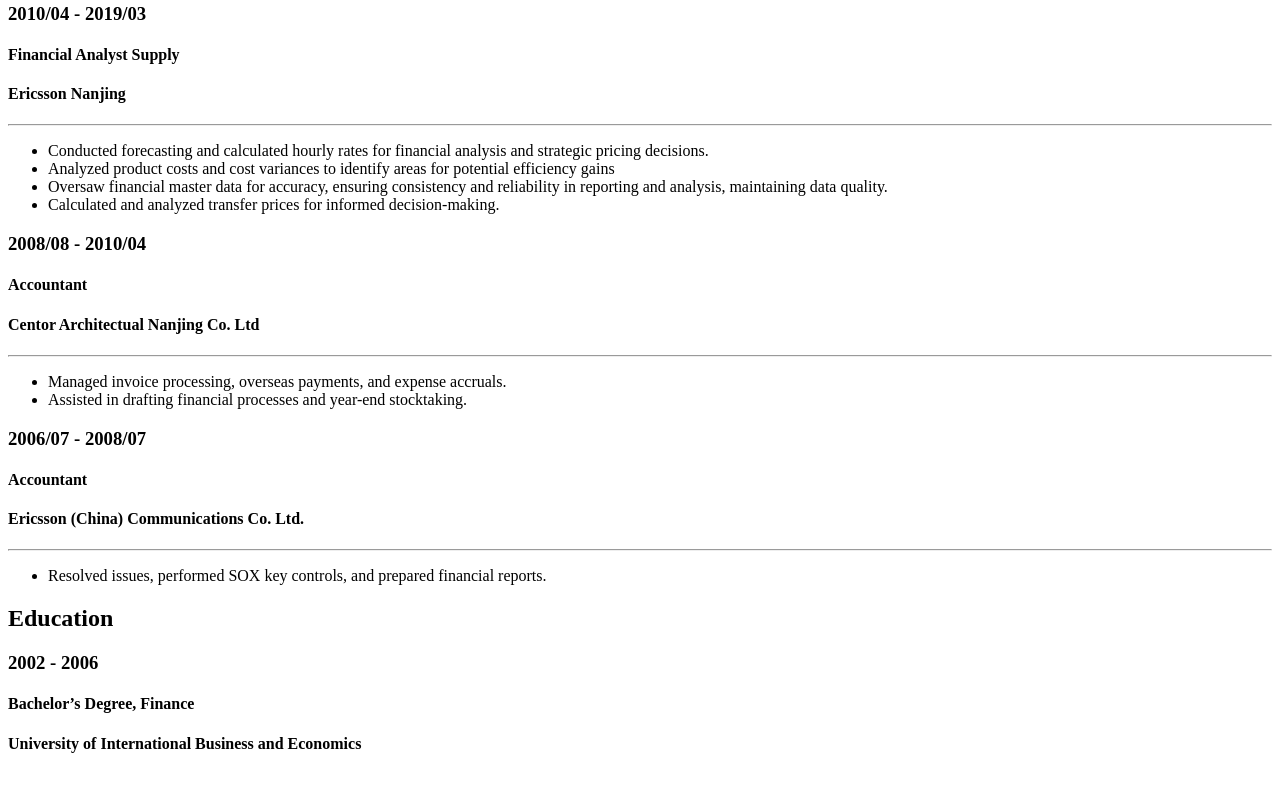
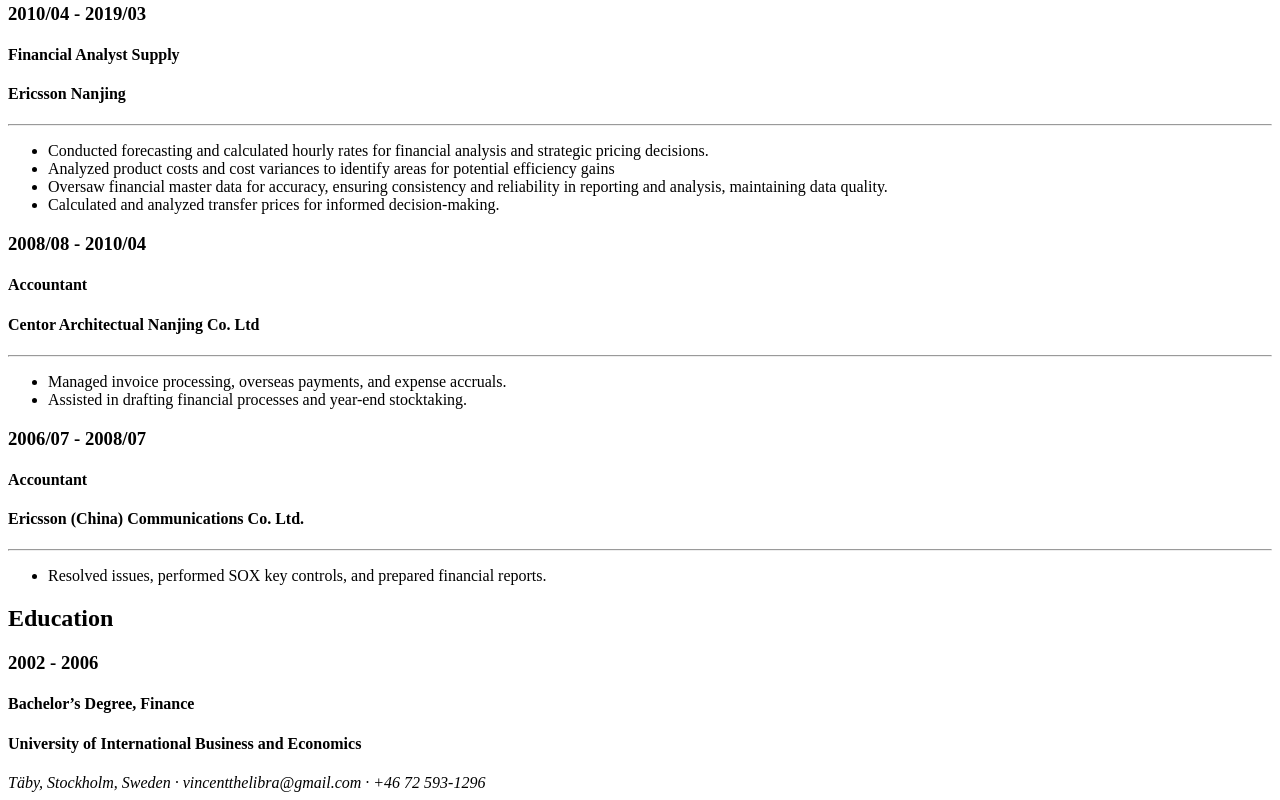
Before and after one commit to vincentthelibra/resume_web_dev, a plain HTML site: page index.html in a window 1280 px wide. Shown: the part 900-1700 px from the top of the page. Before the commit the page ends 1674 px from the top, so only its background shows below. Drawn offline with Linux system fonts and the light colour scheme.

Commit message:
added contact info in the footer

```diff
--- a/index.html
+++ b/index.html
@@ -127,5 +127,11 @@
     <h3>2002 - 2006</h3>
     <h4>Bachelor’s Degree, Finance</h4>
     <h4>University of International Business and Economics</h4>
+
+    <footer>
+      <address>
+        Täby, Stockholm, Sweden · vincentthelibra@gmail.com · +46 72 593-1296
+      </address>
+    </footer>
   </body>
 </html>
```
